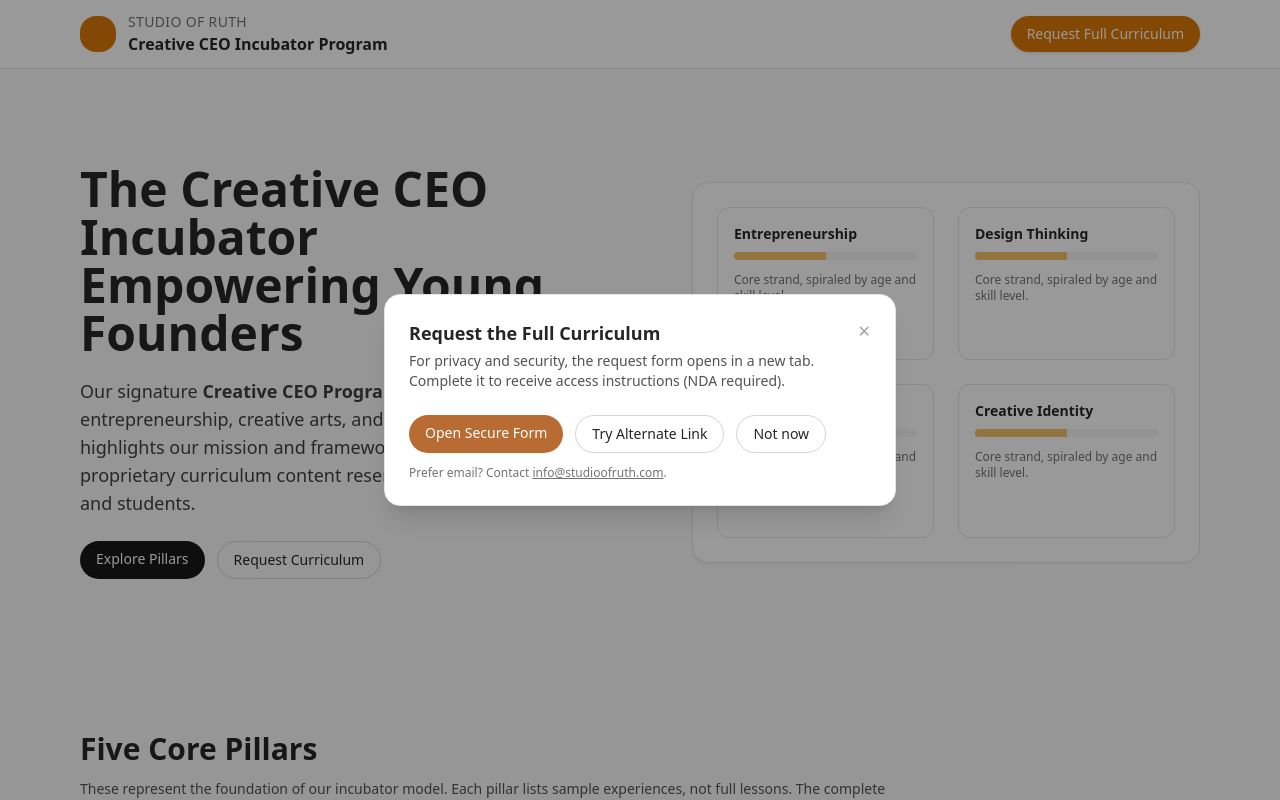
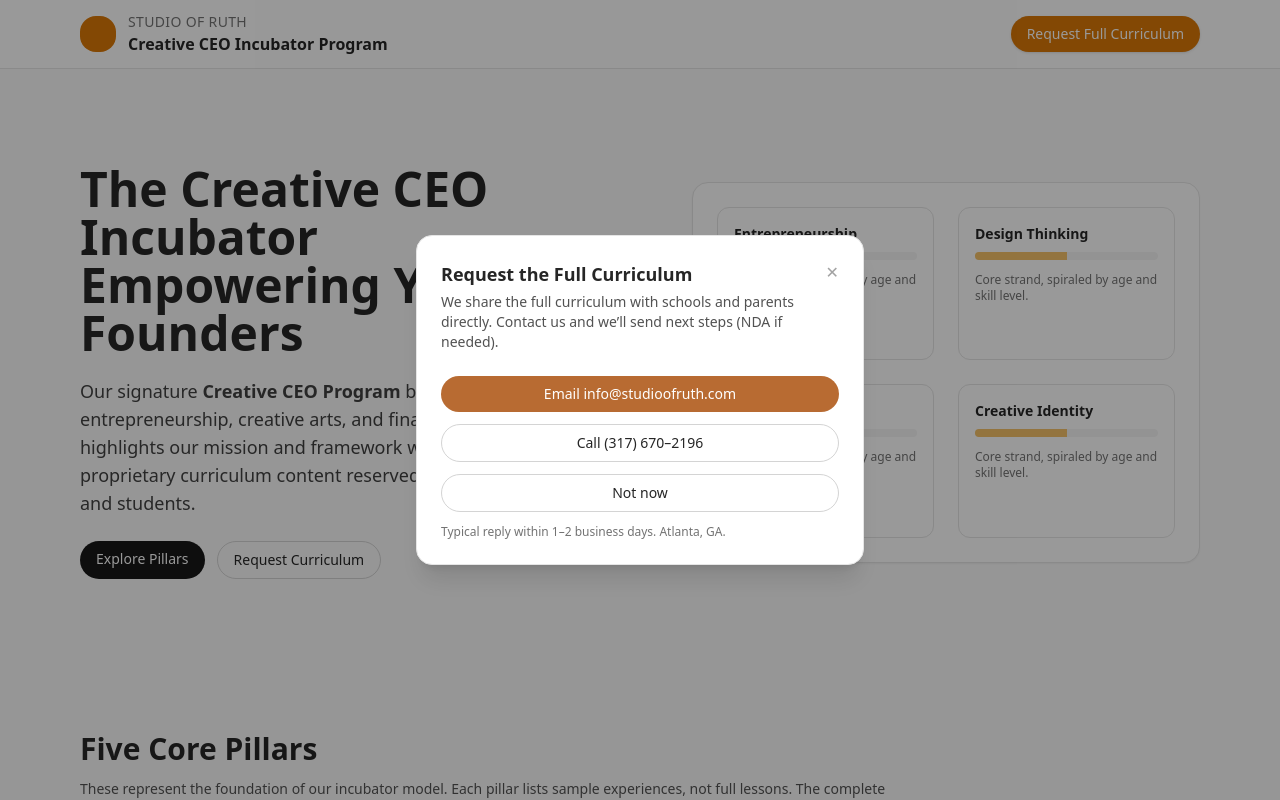
Before and after one commit to movic122-pixel/studio-of-ruth-ceo-program, a React (Vite) app: page / in a window 1280 px wide. Both pictures are taken after a click on the button "Request Full Curriculum". Shown: the top 800 px of the page. Built offline with nearby package versions, Linux system fonts and the light colour scheme.

Commit message:
Update CEOCurriculumPage.jsx

```diff
--- a/src/CEOCurriculumPage.jsx
+++ b/src/CEOCurriculumPage.jsx
@@ -179,21 +179,18 @@ export default function CEOCurriculumPage() {
         </div>
       </footer>
 
-      {/* MODAL */}
+      {/* MODAL — Email or Call only */}
       {open && (
         <div className="fixed inset-0 z-50 bg-black/40 grid place-items-center p-4">
-          <div className="w-full max-w-lg rounded-2xl bg-white shadow-xl border border-neutral-200 p-6">
-
+          <div className="w-full max-w-md rounded-2xl bg-white shadow-xl border border-neutral-200 p-6">
             {/* Header */}
             <div className="flex items-start justify-between gap-6">
               <div>
                 <h3 className="text-lg font-semibold">Request the Full Curriculum</h3>
                 <p className="mt-1 text-sm text-neutral-600">
-                  For privacy and security, the request form opens in a new tab.
-                  Complete it to receive access instructions (NDA required).
+                  We share the full curriculum with schools and parents directly. Contact us and we’ll send next steps (NDA if needed).
                 </p>
               </div>
-
               <button
                 onClick={() => setOpen(false)}
                 className="text-neutral-400 hover:text-neutral-600"
@@ -204,31 +201,23 @@ export default function CEOCurriculumPage() {
             </div>
 
             {/* Buttons */}
-            <div className="mt-6 flex flex-col sm:flex-row gap-3">
-
-              {/* Open Secure Form */}
+            <div className="mt-6 grid gap-3">
               <a
-                href="https://www.studioofruth.com/creative-ceo-2#form"
-                target="_blank"
-                rel="noopener noreferrer"
+                href="mailto:info@studioofruth.com?subject=Curriculum%20Request%20%E2%80%94%20Creative%20CEO%20Program&body=Hi%20Studio%20of%20Ruth%2C%0A%0AWe%E2%80%99re%20interested%20in%20the%20Creative%20CEO%20Program.%20Please%20share%20next%20steps.%0A%0AName%3A%0ASchool%2FOrganization%3A%0ARole%3A%0APhone%3A%0AIdeal%20start%20date%3A%0A%0AThank%20you!"
                 className="rounded-full px-4 py-2 text-center text-white text-sm font-medium"
                 style={{ background: "#B86B32" }}
               >
-                Open Secure Form
+                Email info@studioofruth.com
               </a>
 
-              {/* Alternate Link */}
               <a
-                href="https://studioofruth.com/creative-ceo-2#form"
-                target="_blank"
-                rel="noopener noreferrer"
+                href="tel:+13176702196"
                 className="rounded-full px-4 py-2 text-sm border text-center"
                 style={{ borderColor: "#d4d4d4" }}
               >
-                Try Alternate Link
+                Call (317) 670–2196
               </a>
 
-              {/* Close */}
               <button
                 onClick={() => setOpen(false)}
                 className="rounded-full px-4 py-2 text-sm border"
@@ -238,12 +227,9 @@ export default function CEOCurriculumPage() {
               </button>
             </div>
 
-            {/* Support */}
+            {/* Support note */}
             <p className="mt-3 text-xs text-neutral-500">
-              Prefer email? Contact{" "}
-              <a className="underline" href="mailto:info@studioofruth.com">
-                info@studioofruth.com
-              </a>.
+              Typical reply within 1–2 business days. Atlanta, GA.
             </p>
           </div>
         </div>
```
